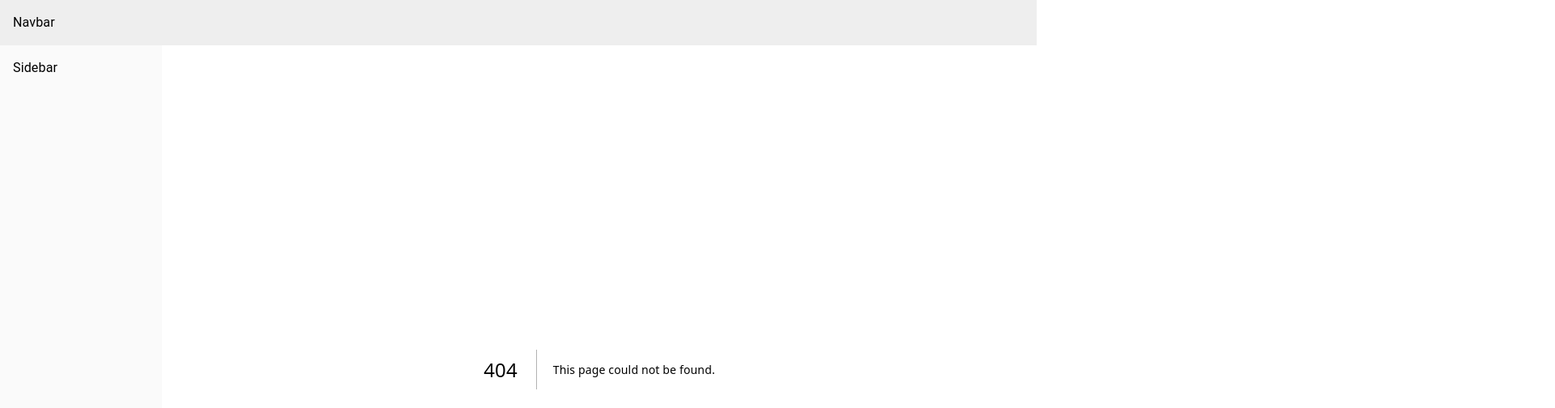
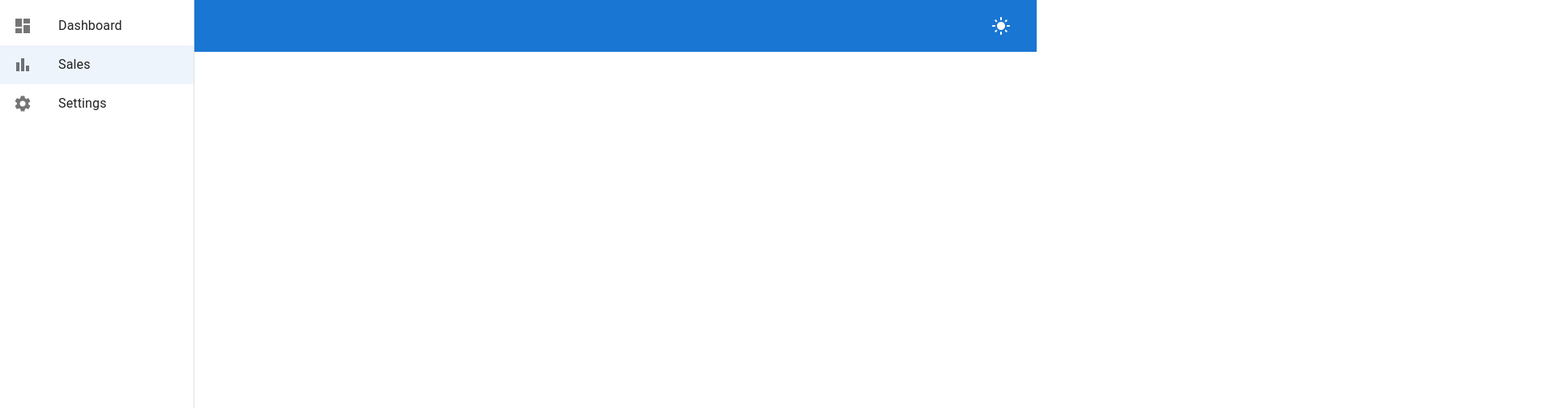
Before and after one commit to DUNSTAN0622/CodeDeployGitHubDemo, a Next.js app: page /sales in a window 1280 px wide. Before the commit this address had no page. Shown: the top 504 px of the page at 81% size, 1920 px wide, since content can reach past the window. Built offline with nearby package versions, Linux system fonts and the light colour scheme.

Commit message:
feat(layout): apply MUI layout

```diff
--- a/app/layout.tsx
+++ b/app/layout.tsx
@@ -1,20 +1,44 @@
 import '../styles/globals.css';
-import { CssBaseline } from '@mui/material';
-import Navbar from '../components/Navbar';
-import Sidebar from '../components/Sidebar';
-import type { ReactNode } from 'react';
+import { CssBaseline, ThemeProvider, createTheme, PaletteMode, Box } from '@mui/material';
+import Navbar from '../components/layout/Navbar';
+import Sidebar, { drawerWidth } from '../components/layout/Sidebar';
+import { ReactNode, useMemo, useState } from 'react';
+import { useMediaQuery } from '@mui/material';
 
 export default function RootLayout({ children }: { children: ReactNode }) {
+  const [mode, setMode] = useState<PaletteMode>('light');
+  const [collapsed, setCollapsed] = useState(false);
+  const [mobileOpen, setMobileOpen] = useState(false);
+
+  const theme = useMemo(() => createTheme({ palette: { mode } }), [mode]);
+  const mdUp = useMediaQuery(theme.breakpoints.up('md'));
+
+  const toggleSidebar = () => {
+    if (mdUp) {
+      setCollapsed((c) => !c);
+    } else {
+      setMobileOpen((o) => !o);
+    }
+  };
+
+  const toggleColor = () => setMode((prev) => (prev === 'light' ? 'dark' : 'light'));
+
+  const sidebarWidth = collapsed ? 72 : drawerWidth;
+
   return (
     <html lang="en">
       <head />
       <body>
-        <CssBaseline />
-        <Navbar />
-        <div style={{ display: 'flex' }}>
-          <Sidebar />
-          <main style={{ flexGrow: 1 }}>{children}</main>
-        </div>
+        <ThemeProvider theme={theme}>
+          <CssBaseline />
+          <Box display="flex" minHeight="100vh">
+            <Navbar toggleSidebar={toggleSidebar} toggleColor={toggleColor} mode={mode} />
+            <Sidebar collapsed={collapsed} mobileOpen={mobileOpen} toggle={toggleSidebar} />
+            <Box component="main" flexGrow={1} pt={7} pl={{ xs: 0, md: sidebarWidth }}>
+              {children}
+            </Box>
+          </Box>
+        </ThemeProvider>
       </body>
     </html>
   );
--- /dev/null
+++ b/app/sales/page.tsx
@@ -0,0 +1,3 @@
+export default function SalesPage() {
+  return <h1>Sales Page</h1>;
+}
--- /dev/null
+++ b/app/settings/page.tsx
@@ -0,0 +1,3 @@
+export default function SettingsPage() {
+  return <h1>Settings Page</h1>;
+}
--- a/components/Navbar.tsx
+++ /dev/null
@@ -1,7 +0,0 @@
-export default function Navbar() {
-  return (
-    <nav style={{ padding: '1rem', background: '#eee' }}>
-      Navbar
-    </nav>
-  );
-}
--- a/components/Sidebar.tsx
+++ /dev/null
@@ -1,7 +0,0 @@
-export default function Sidebar() {
-  return (
-    <aside style={{ width: '200px', background: '#fafafa', padding: '1rem' }}>
-      Sidebar
-    </aside>
-  );
-}
--- /dev/null
+++ b/components/layout/Navbar.tsx
@@ -0,0 +1,32 @@
+import AppBar from '@mui/material/AppBar';
+import Toolbar from '@mui/material/Toolbar';
+import IconButton from '@mui/material/IconButton';
+import Typography from '@mui/material/Typography';
+import MenuIcon from '@mui/icons-material/Menu';
+import LightModeIcon from '@mui/icons-material/LightMode';
+import DarkModeIcon from '@mui/icons-material/DarkMode';
+import { PaletteMode } from '@mui/material';
+
+interface NavbarProps {
+  toggleSidebar: () => void;
+  toggleColor: () => void;
+  mode: PaletteMode;
+}
+
+export default function Navbar({ toggleSidebar, toggleColor, mode }: NavbarProps) {
+  return (
+    <AppBar position="fixed" elevation={0}>
+      <Toolbar>
+        <IconButton edge="start" onClick={toggleSidebar} color="inherit" sx={{ mr: 2 }}>
+          <MenuIcon />
+        </IconButton>
+        <Typography variant="h6" sx={{ flexGrow: 1 }}>
+          Dashboard
+        </Typography>
+        <IconButton onClick={toggleColor} color="inherit">
+          {mode === 'light' ? <LightModeIcon /> : <DarkModeIcon />}
+        </IconButton>
+      </Toolbar>
+    </AppBar>
+  );
+}
--- /dev/null
+++ b/components/layout/Sidebar.tsx
@@ -0,0 +1,90 @@
+import Drawer from '@mui/material/Drawer';
+import List from '@mui/material/List';
+import ListItemButton from '@mui/material/ListItemButton';
+import ListItemIcon from '@mui/material/ListItemIcon';
+import ListItemText from '@mui/material/ListItemText';
+import DashboardIcon from '@mui/icons-material/Dashboard';
+import BarChartIcon from '@mui/icons-material/BarChart';
+import SettingsIcon from '@mui/icons-material/Settings';
+import { useTheme } from '@mui/material/styles';
+import { usePathname } from 'next/navigation';
+import Link from 'next/link';
+import type { ReactNode } from 'react';
+
+export const drawerWidth = 240;
+
+interface NavItem {
+  title: string;
+  icon: ReactNode;
+  href: string;
+}
+
+const navItems: NavItem[] = [
+  { title: 'Dashboard', icon: <DashboardIcon />, href: '/' },
+  { title: 'Sales', icon: <BarChartIcon />, href: '/sales' },
+  { title: 'Settings', icon: <SettingsIcon />, href: '/settings' },
+];
+
+interface SidebarProps {
+  collapsed: boolean;
+  mobileOpen: boolean;
+  toggle: () => void;
+}
+
+export default function Sidebar({ collapsed, mobileOpen, toggle }: SidebarProps) {
+  const theme = useTheme();
+  const pathname = usePathname();
+
+  const width = collapsed ? 72 : drawerWidth;
+
+  const content = (
+    <List>
+      {navItems.map((item) => (
+        <Link key={item.href} href={item.href} passHref legacyBehavior>
+          <ListItemButton component="a" selected={pathname === item.href}
+            sx={{
+              pl: 2,
+            }}
+          >
+            <ListItemIcon>{item.icon}</ListItemIcon>
+            <ListItemText primary={item.title} sx={{ opacity: collapsed ? 0 : 1 }} />
+          </ListItemButton>
+        </Link>
+      ))}
+    </List>
+  );
+
+  return (
+    <>
+      <Drawer
+        variant="permanent"
+        open={!collapsed}
+        sx={{
+          display: { xs: 'none', md: 'block' },
+          width,
+          flexShrink: 0,
+          '& .MuiDrawer-paper': {
+            position: 'relative',
+            whiteSpace: 'nowrap',
+            width,
+            transition: theme.transitions.create('width'),
+          },
+        }}
+      >
+        {content}
+      </Drawer>
+      <Drawer
+        variant="temporary"
+        open={mobileOpen}
+        onClose={toggle}
+        ModalProps={{ keepMounted: true }}
+        sx={{
+          display: { xs: 'block', md: 'none' },
+          '& .MuiDrawer-paper': { width: drawerWidth },
+        }}
+      >
+        {content}
+      </Drawer>
+    </>
+  );
+}
```
